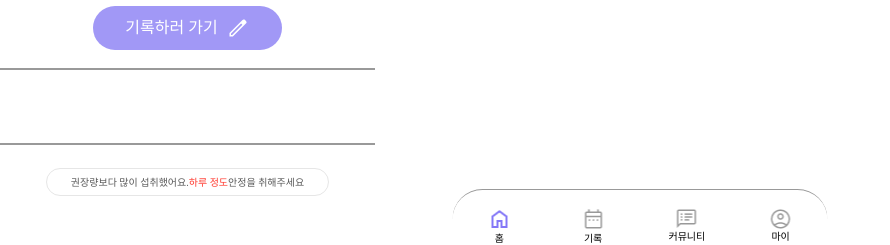
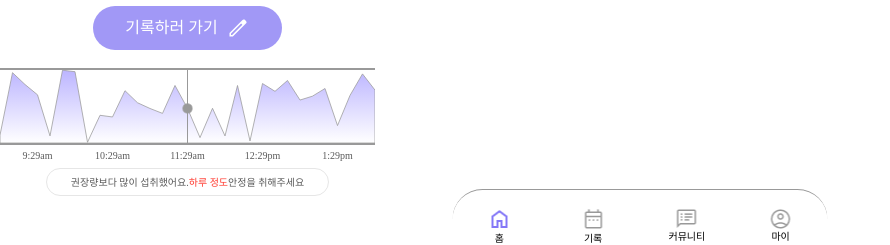
Before and after one commit to Likelion12thERICA-2team/400mgFrontend, a React (Create React App) app: page /main in a window 1280 px wide. Shown: the part 541-786 px from the top of the page, without its empty margins (0-890 px from the left). Built offline with nearby package versions, Linux system fonts and the light colour scheme; a web font is replaced by a local one.

Commit message:
[feat] 카페인 타임라인 구현

```diff
--- /dev/null
+++ b/src/components/caffeineGraph.js
@@ -0,0 +1,93 @@
+import React, { useState, useEffect } from 'react';
+import circle from "../assets/graphCircle.png"
+
+const CaffeineGraph = ({ caffeineData }) => {
+
+    const [currentIndex, setCurrentIndex] = useState(71); // 현재 시간을 나타내는 인덱스
+
+    useEffect(() => {
+        const timer = setInterval(() => {
+        setCurrentIndex((prevIndex) => (prevIndex + 1) % 145);
+        }, 600000); // 600000 10분마다 인덱스 업데이트
+
+        return () => clearInterval(timer);
+    }, []);
+
+    const getTimeLabel = (offset) => {
+        const time = new Date();
+        time.setMinutes(time.getMinutes() + (offset - 71) * 10);
+        return time.toLocaleString('en-US', {
+        hour: 'numeric',
+        minute: '2-digit',
+        hour12: true
+        }).toLowerCase().replace(' ', '');
+    };
+
+
+    // const getGraphPath = () => {
+    //     let path = `M0,${73 - (caffeineData[(currentIndex - 36 + 145) % 145] / 100) * 73} `;
+    //     for (let i = 1; i < 73; i++) {
+    //         const dataIndex = (currentIndex - 36 + i + 145) % 145;
+    //         const x = (i / 72) * 375;
+    //         const y = 73 - (caffeineData[dataIndex] / 100) * 73;
+    //         path += `L${x},${y} `;
+    //     }
+    //     path += 'L375,73 L0,73 Z';
+    //     return path;
+    // };
+    const getGraphPath = () => {
+        let path = `M0,${73 - (caffeineData[(currentIndex - 36 + 145) % 145] / 100) * 31} `;
+        for (let i = 1; i < 31; i++) {
+            const dataIndex = (currentIndex - 36 + i + 145) % 145;
+            const x = (i / 30) * 375;
+            const y = 73 - (caffeineData[dataIndex] / 100) * 73;
+            path += `L${x},${y} `;
+        }
+        path += 'L375,73 L0,73 Z';
+        return path;
+    };
+
+    // const currentCaffeineLevel = caffeineData[currentIndex];
+    // const currentY = 73 - (currentCaffeineLevel / 100) * 73;
+    const dataIndex = (currentIndex - 36 + 15 + 145) % 145;
+    const currentCaffeineLevel = caffeineData[dataIndex];
+    const currentY = 73 - (currentCaffeineLevel / 100) * 73;
+
+    return (
+        <div className="w-[375px]">
+        <div className="h-[73px] relative">
+            <svg className="w-full h-full">
+                <defs>
+                    <linearGradient id="graphGradient" x1="0" x2="0" y1="0" y2="1">
+                        <stop offset="0%" stopColor="#BCB5FF" stopOpacity="1.0"/>
+                        <stop offset="100%" stopColor="#FFFFFF" stopOpacity="1.0"/>
+                    </linearGradient>
+                </defs>
+                <path
+                    d={getGraphPath()}
+                    fill="url(#graphGradient)"
+                />
+                <path
+                    d={getGraphPath()}
+                    fill="none"
+                    stroke="#999999"
+                    strokeWidth="0.75"
+                />
+
+                <line x1="187.5" y1="0" x2="187.5" y2="73" stroke="#999999" strokeWidth="1"/>
+                <image href={circle} x="182.5" y={currentY - 5} width="10" height="10"/>
+            </svg>
+        </div>
+        <div className="w-[375px] border-[0.75px] border-[#999999]" />
+        <div className="h-[20px] flex items-center justify-between text-[10px] font-AppleMedium text-[#5A5A5A] ">
+            {[-2, -1, 0, 1, 2].map((offset) => (
+            <span key={offset} className="w-1/5 text-center">
+                {getTimeLabel(currentIndex + offset * 6)}
+            </span>
+            ))}
+        </div>
+        </div>
+  );
+};
+
+export default CaffeineGraph;
--- a/src/components/state.js
+++ b/src/components/state.js
@@ -5,8 +5,7 @@ import pen from "../assets/edit.png"
 import error from "../assets/error.png";
 import back from "../assets/arrow_back_ios.png"
 import coffee from "../assets/coffee2.png"
-import circle from "../assets/circleButton.png"
-import scircle from "../assets/sCircleButton.png"
+
 
 import good from "../assets/motion_양호.gif";
 import normal from "../assets/motion_보통.gif";
@@ -24,6 +23,7 @@ import Coffee from "./coffee";
 import Energy from "./energy";
 import Dessert from "./dessert";
 import ButtonGroup from "./buttonGroup";
+import CaffeineGraph from "./caffeineGraph";
 
 const State = () => {
 
@@ -43,6 +43,9 @@ const State = () => {
     const [openToggle, setOpenToggle] = useState(null); // 어떤 토글이 열려 있는지 추적하기 위한 상태
     const [isSelected, setIsSelected] = useState(false); // 동그라미 버튼 선택 상태 추가
 
+    // 임의의 카페인 데이터 생성 (실제로는 백엔드에서 받아와야 함)
+    const dummyCaffeineData = Array(145).fill(0).map(() => Math.random() * 100);
+
 
     // 토글 버튼 클릭 시 호출되는 함수
     const handleToggle = (index) => {
@@ -53,7 +56,7 @@ const State = () => {
     const inputRef = useRef(null);
 
     //임의의 카페인 섭취량
-    const caffeineAmount = 400 ;
+    const caffeineAmount = 600 ;
 
     // useEffect를 사용하여 컴포넌트가 마운트될 때 한 번만 호출
     useEffect(() => {
@@ -399,17 +402,20 @@ const State = () => {
                             <div className="w-[375px] border-[0.75px] border-[#999999] mt-[18px]" />
 
                             {/* 여기서 [그래프 + 선 + 시간] 들어가기 */}
-                            <div className="w-[375px] h-[73px] ">
 
-                            </div>
+                            <CaffeineGraph caffeineData={dummyCaffeineData} />
 
-                            <div className="w-[375px] border-[0.75px] border-[#999999]" />
+                            {/* <div className="w-[375px] h-[73px] ">
+
+                            </div> */}
+
+                            {/* <div className="w-[375px] border-[0.75px] border-[#999999]" /> */}
 
                             {/* 시간 들어가야됨 */}
-                            <div className="w-[375px] h-[20px] ">
+                            {/* <div className="w-[375px] h-[20px] ">
 
 
-                            </div>
+                            </div> */}
 
                             <div className="w-[375px] h-[28px] flex justify-center mt-[3px]">
                                 <div
```
Also changed, not shown: src/assets/graphCircle.png (added).
